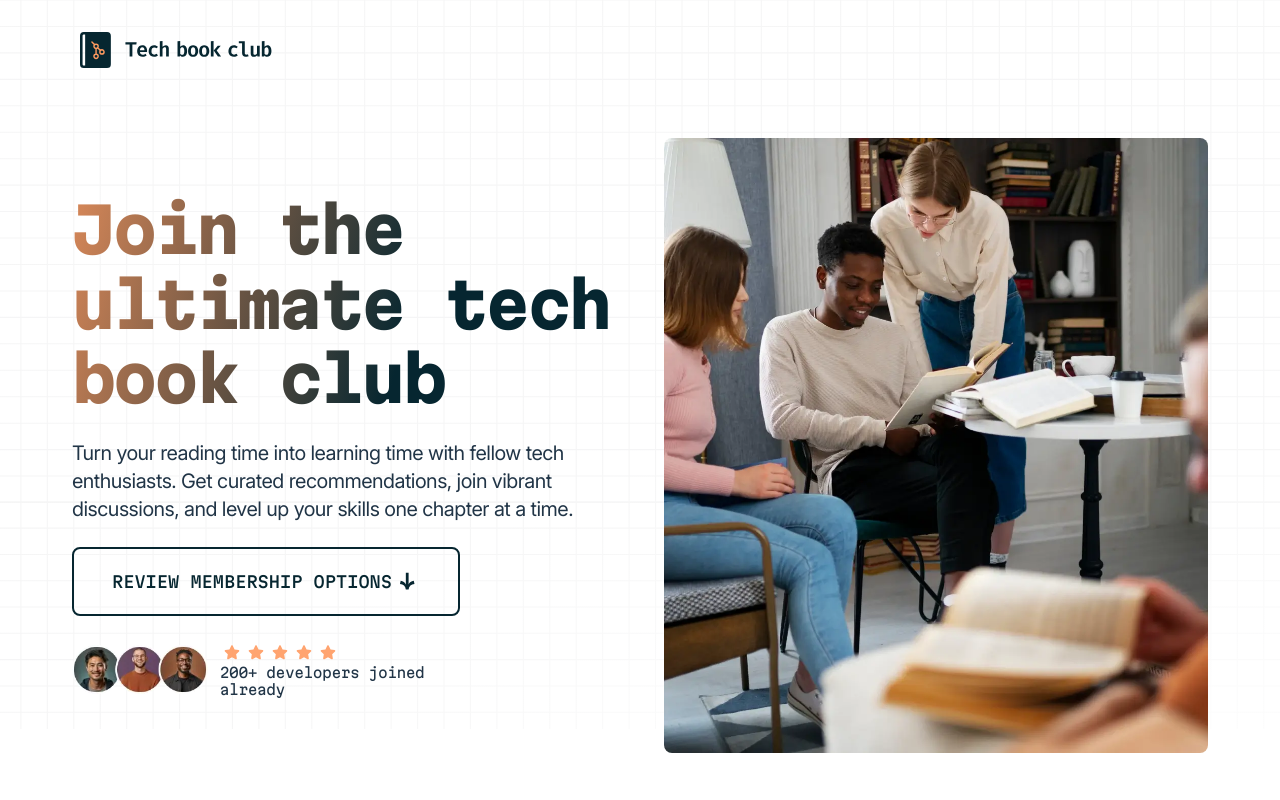
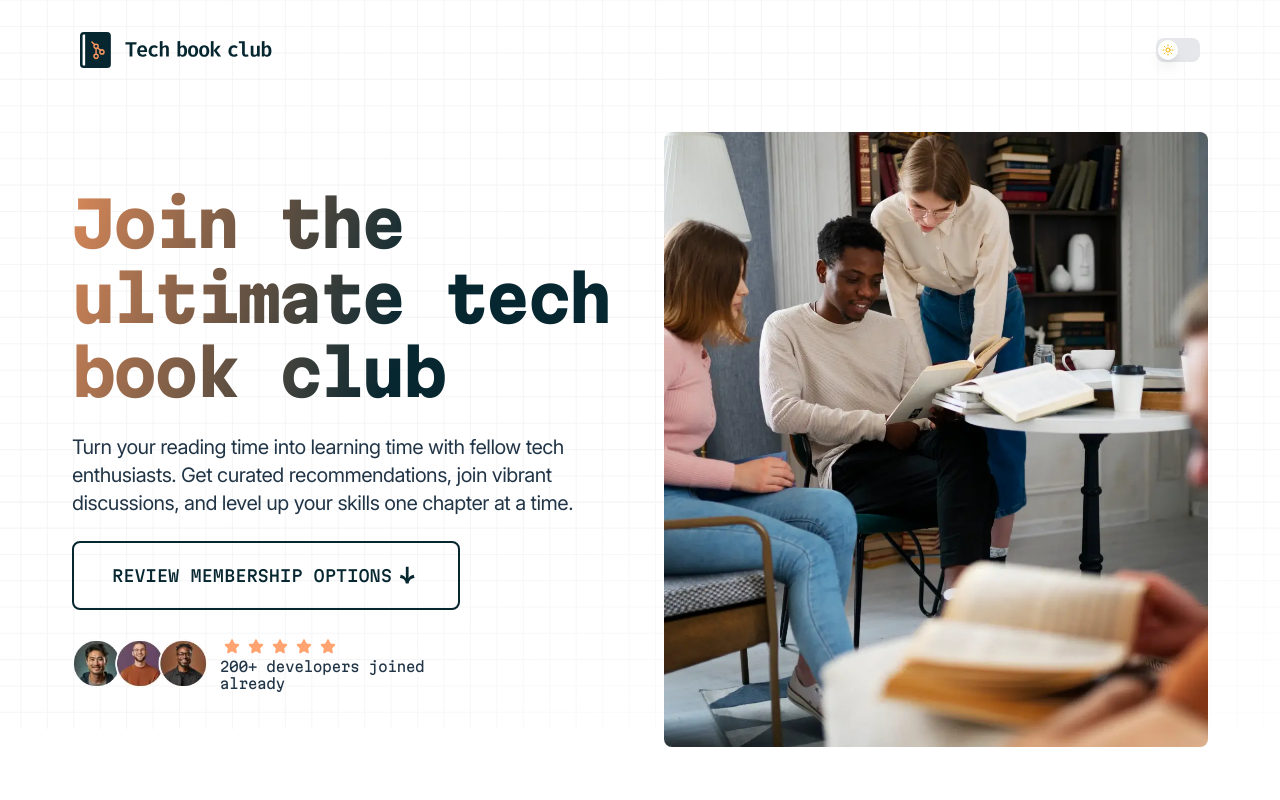
Before and after one commit to ChamuMutezva/tech-book-club, a React (Vite) app: page / in a window 1280 px wide. Shown: the top 800 px of the page. Built offline with nearby package versions, Linux system fonts and the light colour scheme.

Commit message:
update: dark mode added

```diff
--- /dev/null
+++ b/src/components/DarkMode.tsx
@@ -0,0 +1,66 @@
+"use client"
+
+import { useEffect, useState } from "react"
+import { Moon, Sun } from "lucide-react"
+
+export function DarkModeToggle() {
+  const [darkMode, setDarkMode] = useState(false)
+  const [mounted, setMounted] = useState(false)
+
+  useEffect(() => {
+    setMounted(true)
+    const savedTheme = localStorage.getItem("darkMode")
+
+    if (savedTheme !== null) {
+      const isDarkMode = savedTheme === "true"
+      setDarkMode(isDarkMode)
+      document.documentElement.classList.toggle("dark", isDarkMode)
+    } else {
+      const prefersDark = window.matchMedia("(prefers-color-scheme: dark)").matches
+      setDarkMode(prefersDark)
+      document.documentElement.classList.toggle("dark", prefersDark)
+      localStorage.setItem("darkMode", String(prefersDark))
+    }
+  }, [])
+
+  const toggleDarkMode = () => {
+    const newDarkMode = !darkMode
+    setDarkMode(newDarkMode)
+    localStorage.setItem("darkMode", String(newDarkMode))
+    document.documentElement.classList.toggle("dark", newDarkMode)
+  }
+
+  if (!mounted) {
+    return <div className="h-10" aria-hidden="true" />
+  }
+
+  return (
+    <div className="flex items-center">
+      <span className="sr-only">Toggle dark mode</span>
+      <button
+        type="button"
+        onClick={toggleDarkMode}
+        aria-pressed={darkMode}
+        aria-label={darkMode ? "Switch to light mode" : "Switch to dark mode"}
+        className={`
+                    relative inline-flex h-6 w-11 flex-shrink-0 cursor-pointer rounded-full border-2
+                    border-transparent transition-colors duration-200 ease-in-out
+                    focus:outline-none focus:ring-2 focus:ring-neutral-900 focus:ring-offset-2 dark:focus:ring-neutral-100
+                    ${darkMode ? "bg-neutral-900 dark:bg-neutral-100" : "bg-gray-200 dark:bg-gray-700"}
+                `}
+      >
+        <span className="sr-only">{darkMode ? "Switch to light mode" : "Switch to dark mode"}</span>
+        <span
+          aria-hidden="true"
+          className={`
+                        pointer-events-none inline-block h-5 w-5 transform rounded-full
+                        bg-white dark:bg-gray-900 shadow-lg ring-0 transition duration-200 ease-in-out
+                        ${darkMode ? "translate-x-5" : "translate-x-0"}
+                    `}
+        >
+          {darkMode ? <Moon className="h-3 w-3 m-1 text-gray-800" /> : <Sun className="h-3 w-3 m-1 text-yellow-500" />}
+        </span>
+      </button>
+    </div>
+  )
+}
--- a/src/components/GrowTogether.tsx
+++ b/src/components/GrowTogether.tsx
@@ -16,7 +16,7 @@ export function GrowTogether() {
                         <img
                             src={check}
                             alt=""
-                            className="dark:invert dark:brightness-10 dark:hue-rotate-10"
+                            className="check dark:invert dark:brightness-10 dark:hue-rotate-10"
                         />
                         <span>
                             Monthly curated tech reads selected by industry
@@ -27,7 +27,7 @@ export function GrowTogether() {
                         <img
                             src={check}
                             alt=""
-                            className="dark:invert dark:brightness-10 dark:hue-rotate-10"
+                            className="check dark:invert dark:brightness-10 dark:hue-rotate-10"
                         />
                         <span>
                             Virtual and in-person meetups for deep-dive
@@ -38,7 +38,7 @@ export function GrowTogether() {
                         <img
                             src={check}
                             alt=""
-                            className="dark:invert dark:brightness-10 dark:hue-rotate-10"
+                            className="check dark:invert dark:brightness-10 dark:hue-rotate-10"
                         />
                         <span>Early access to new tech book releases</span>
                     </li>
@@ -46,7 +46,7 @@ export function GrowTogether() {
                         <img
                             src={check}
                             alt=""
-                            className="dark:invert dark:brightness-10 dark:hue-rotate-10"
+                            className="check dark:invert dark:brightness-10 dark:hue-rotate-10"
                         />
                         <span>
                             Author Q&A sessions with tech thought leaders
--- a/src/components/Header.tsx
+++ b/src/components/Header.tsx
@@ -1,11 +1,13 @@
+import { DarkModeToggle } from "./DarkMode";
 import bookTechLogo from "/assets/images/logo.svg";
 
 export function Header() {
     return (
-        <header className="container mx-auto px-[var(--space-2)] py-[var(--space-3)] max-w-[74rem] sm:p-[var(--space-4)]">
-            <a href="/" aria-label="book tech club" className="inline-block">
+        <header className="container flex items-center justify-between mx-auto px-[var(--space-2)] py-[var(--space-3)] max-w-[74rem] sm:p-[var(--space-4)]">
+            <a href="/" aria-label="book tech club" className="inline-block logo">
                 <img  src={bookTechLogo} alt="" className="dark:invert dark:brightness-100 dark:hue-rotate-10" />
             </a>
+            <DarkModeToggle />
         </header>
     );
 }
--- a/src/components/MembershipTier.tsx
+++ b/src/components/MembershipTier.tsx
@@ -30,16 +30,13 @@ export function MembershipTiers() {
                 Membership options
             </h2>
             <div className="grid gap-8 md:grid-cols-2 lg:grid-cols-3">
-                {tiers.map((tier, index) => (
+                {tiers.map((tier) => (
                     <div
                         className={`card flex flex-col gap-[var(--space-3)] p-6 border-[1px]
                              border-[hsl(var(--neutral-200))] dark:border-gray-700
                              transform hover:-translate-y-1  rounded-2xl
                               dark:bg-gray-800 dark:text-white
-                            ${
-                                index === 1 &&
-                                "bg-gradient-to-b from-[#faf5f3] to-[#e6d1df] border-[#ffe2d1] shadow-lg dark:from-gray-700 dark:to-gray-900 dark:border-gray-600 "
-                            }`}
+                           `}
                         key={tier.name}
                     >
                         <div className="flex flex-col gap-[var(--space-3)] card-header">
@@ -66,7 +63,7 @@ export function MembershipTiers() {
                                         <img
                                             src={check}
                                             alt=""
-                                            className="dark:invert dark:brightness-10 dark:hue-rotate-10"
+                                            className="check dark:invert dark:brightness-10 dark:hue-rotate-10"
                                         />
                                         <span className="text-preset-5 dark:text-gray-300">
                                             {feature}
--- a/src/index.css
+++ b/src/index.css
@@ -128,7 +128,6 @@ a:focus-visible {
 }
 
 .btn-primary {
-    /* background-color: hsl(var(--light-salmon-50)); */
     padding: 1.25em 0.75em;
 }
 
@@ -193,15 +192,48 @@ a:focus-visible {
     letter-spacing: -0.5px;
 }
 
-
-
 .journey {
     background-image: url("/assets/images/pattern-light-bg.svg"),
         url("/assets/images/pattern-glow.svg");
     background-size: 100%, 100%;
     background-repeat: no-repeat, no-repeat;
 }
+.dark {
+    color: hsl(var(--neutral-0));
+}
+.dark body {
+    background-color: black;
+    background-image: url("/assets/images/pattern-dark-bg.svg");
+    background-size: 100%;
+    background-repeat: no-repeat;
+    color: hsl(var(--neutral-0));
+}
 
+.dark .btn-primary {
+    background-color: hsl(var(--neutral-700));
+    color: hsl(var(--neutral-0));
+}
+.dark .btn-secondary {
+    background-color: hsl(var(--neutral-700));
+    color: hsl(var(--neutral-0));
+}
+
+.dark .text-gradient {
+    background-image: var(--gradient);
+}
+
+.dark .logo {
+    filter: invert(1) brightness(10) hue-rotate(100deg) saturate(100%) contrast(100%);
+}
+.dark .grow-together {
+  background-color: hsl(var(--neutral-900));
+}
+.dark .card {
+  background-color: hsl(var(--neutral-900));
+}
+.dark .check {
+    filter: invert(1) brightness(100) hue-rotate(100deg) saturate(100%) contrast(100%);
+}
 @media (width >= 40rem) {
     .text-preset-1 {
         font-size: 3.875rem;
```
